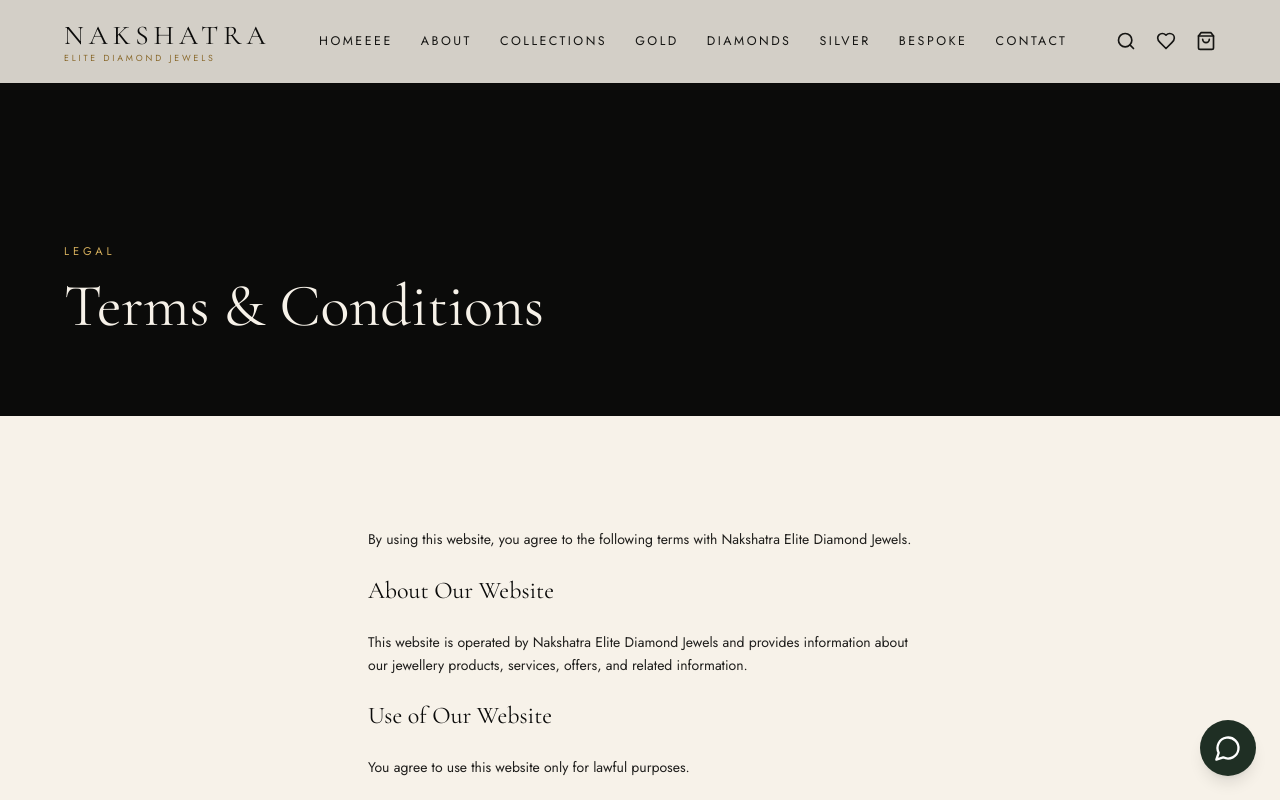
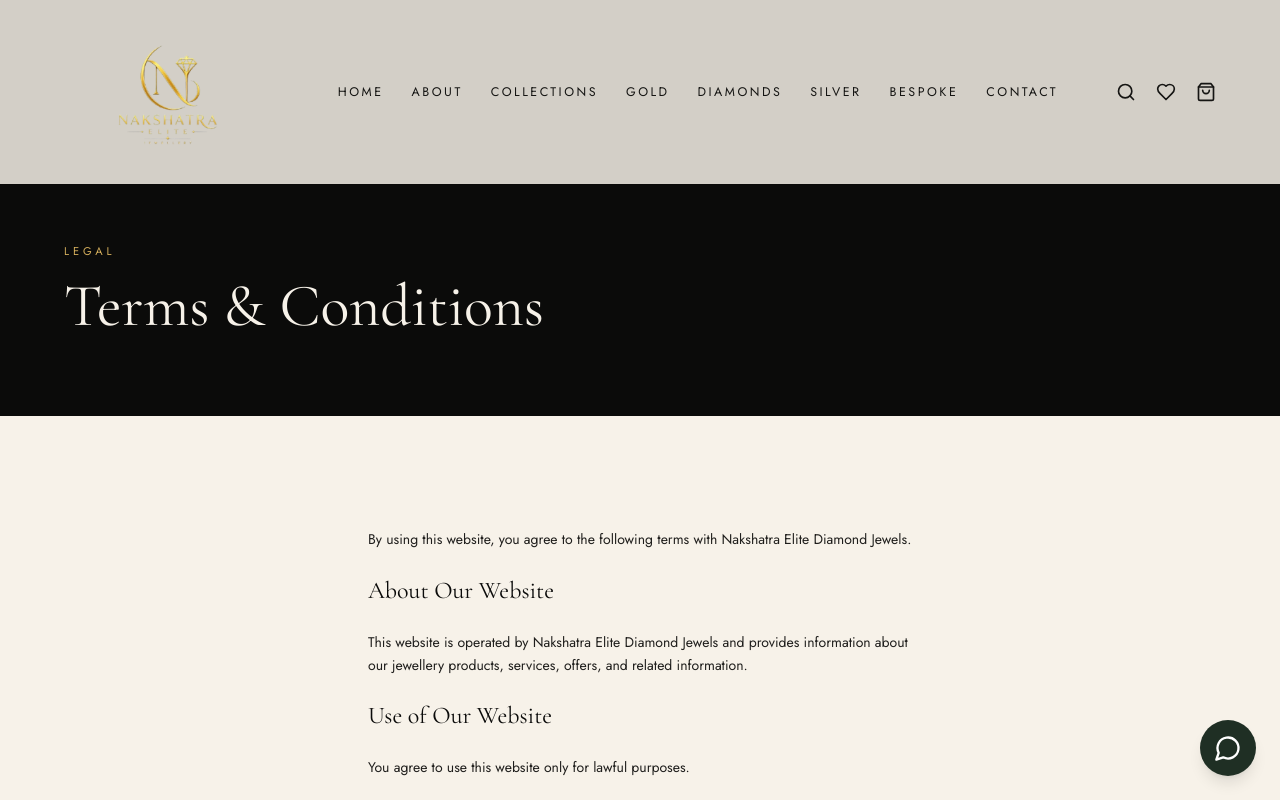
Before and after one commit to patelishika0612/nakshatra-jewellery, a React (Vite) app: page /terms in a window 1280 px wide. Shown: the top 800 px of the page. Built offline with nearby package versions, Linux system fonts and the light colour scheme.

Commit message:
Merge remote changes

```diff
--- a/src/components/Footer.tsx
+++ b/src/components/Footer.tsx
@@ -3,6 +3,7 @@ import { useState } from 'react';
 import { Instagram, MessageCircle, ArrowRight } from 'lucide-react';
 import { site } from '@/config/site';
 import { whatsappLink } from '@/utils/whatsapp';
+import logo1 from '@/images/logo1.png';
 
 export default function Footer() {
   const [email, setEmail] = useState('');
@@ -57,12 +58,13 @@ export default function Footer() {
       {/* Links */}
       <div className="container-lux grid grid-cols-2 gap-10 py-16 md:grid-cols-4 lg:py-20">
         <div className="col-span-2 md:col-span-1">
-          <p className="font-heading text-2xl tracking-[0.18em] text-ivory">
-            {site.brand.toUpperCase()}
-          </p>
-          <p className="mt-1 font-body text-[0.55rem] uppercase tracking-[0.32em] text-gold-500">
-            {site.brandSub}
-          </p>
+       <div className="flex flex-col items-start">
+  <img
+    src={logo1}
+    alt="Nakshatra Elite Diamond Jewels"
+    className="h-24 w-auto object-contain sm:h-28 lg:h-40"
+  />
+</div>
           <p className="mt-6 max-w-xs font-body text-sm leading-relaxed text-charcoal-300">
             Gold, diamond and silver jewellery, designed and crafted with
             precision, passion and timeless elegance.
--- a/src/components/Navbar.tsx
+++ b/src/components/Navbar.tsx
@@ -6,7 +6,7 @@ import { navLinks, site } from '@/config/site';
 import { useCart } from '@/context/CartContext';
 import { useWishlist } from '@/context/WishlistContext';
 import { useSearch } from '@/context/SearchContext';
-
+import logo from '@/images/logo1.png';
 export default function Navbar() {
   const [scrolled, setScrolled] = useState(false);
   const [mobileOpen, setMobileOpen] = useState(false);
@@ -47,23 +47,17 @@ export default function Navbar() {
       >
         <div className="container-lux-wide flex items-center justify-between py-4 lg:py-5">
           {/* Logo */}
-          <Link to="/" className="flex flex-col leading-none" aria-label={site.brandFull}>
-            <span
-              className={`font-heading text-2xl tracking-[0.18em] transition-colors duration-500 lg:text-[1.7rem] ${
-                transparent ? 'text-ivory' : 'text-charcoal-900'
-              }`}
-            >
-              {site.brand.toUpperCase()}
-            </span>
-            <span
-              className={`mt-0.5 font-body text-[0.55rem] uppercase tracking-[0.32em] transition-colors duration-500 ${
-                transparent ? 'text-ivory/80' : 'text-gold-700'
-              }`}
-            >
-              {site.brandSub}
-            </span>
-          </Link>
-
+        <Link
+  to="/"
+  className="flex items-center"
+  aria-label="Nakshatra Elite Diamond Jewels"
+>
+ <img
+  src={logo}
+  alt="Nakshatra Elite Diamond Jewels"
+  className="h-24 w-auto object-contain sm:h-28 lg:h-36"
+/>
+</Link>
           {/* Desktop nav */}
           <nav className="hidden items-center gap-7 lg:flex" aria-label="Primary">
             {navLinks.map((link) => (
--- a/src/config/site.ts
+++ b/src/config/site.ts
@@ -22,7 +22,7 @@ export const site = {
 };
 
 export const navLinks = [
-  { label: 'Homeeee', to: '/' },
+  { label: 'Home', to: '/' },
   { label: 'About', to: '/about' },
   { label: 'Collections', to: '/collections' },
   { label: 'Gold', to: '/gold' },
--- a/src/index.css
+++ b/src/index.css
@@ -44,7 +44,7 @@
   }
 
   .container-lux-wide {
-    @apply mx-auto w-full max-w-[1680px] px-5 sm:px-8 lg:px-12 xl:px-16;
+    @apply mx-auto w-full max-w-[1680px] px-5 sm:px-8 lg:px-12 xl:px-16 pt-20 ;
   }
 
   .eyebrow {
--- a/src/pages/AboutPage.tsx
+++ b/src/pages/AboutPage.tsx
@@ -94,7 +94,7 @@ export default function AboutPage() {
         </div>
       </section>
 
-      <WhyNakshatra />
+      {/* <WhyNakshatra /> */}
 
       <section className="bg-ivory py-20 text-center lg:py-24">
         <Reveal>
```
Also changed, not shown: src/images/logo.jpeg (added), src/images/logo1.png (added).
